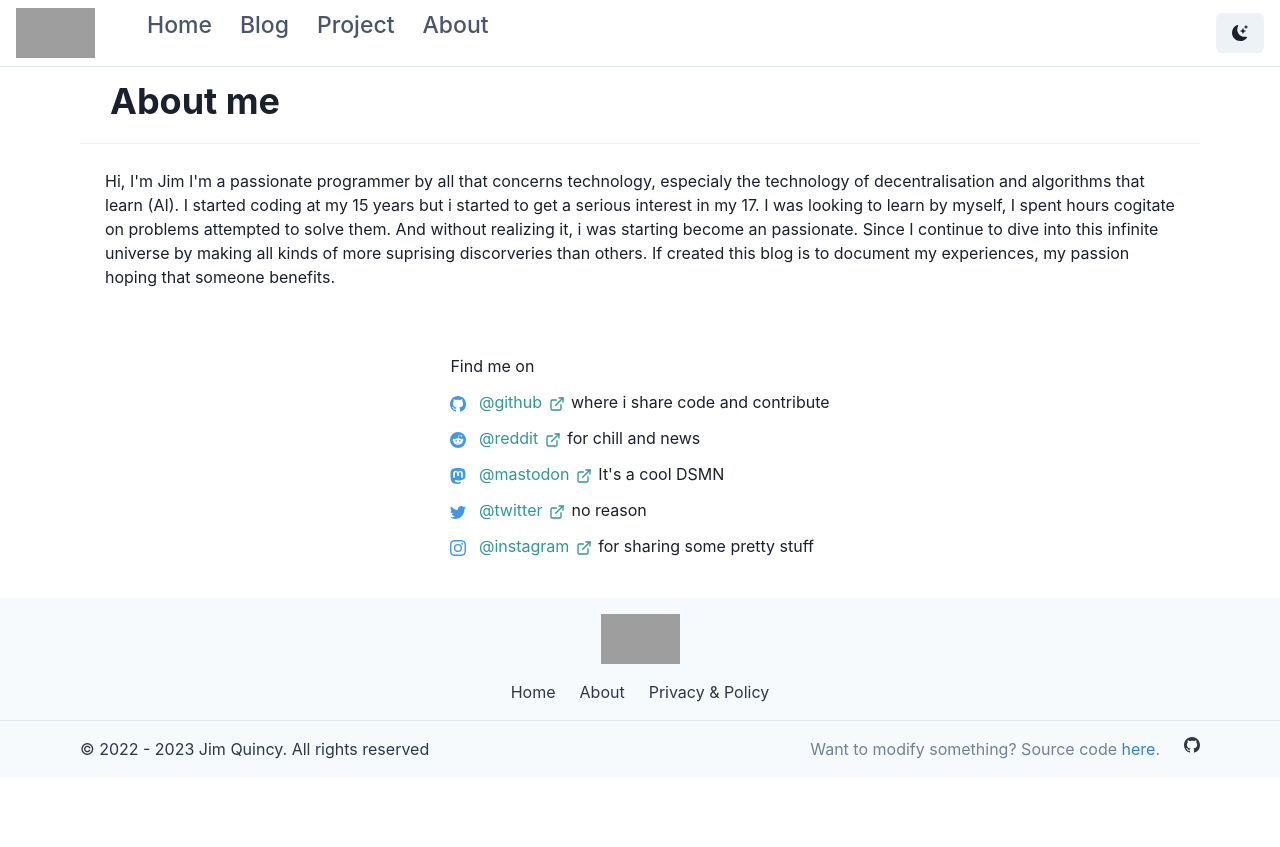
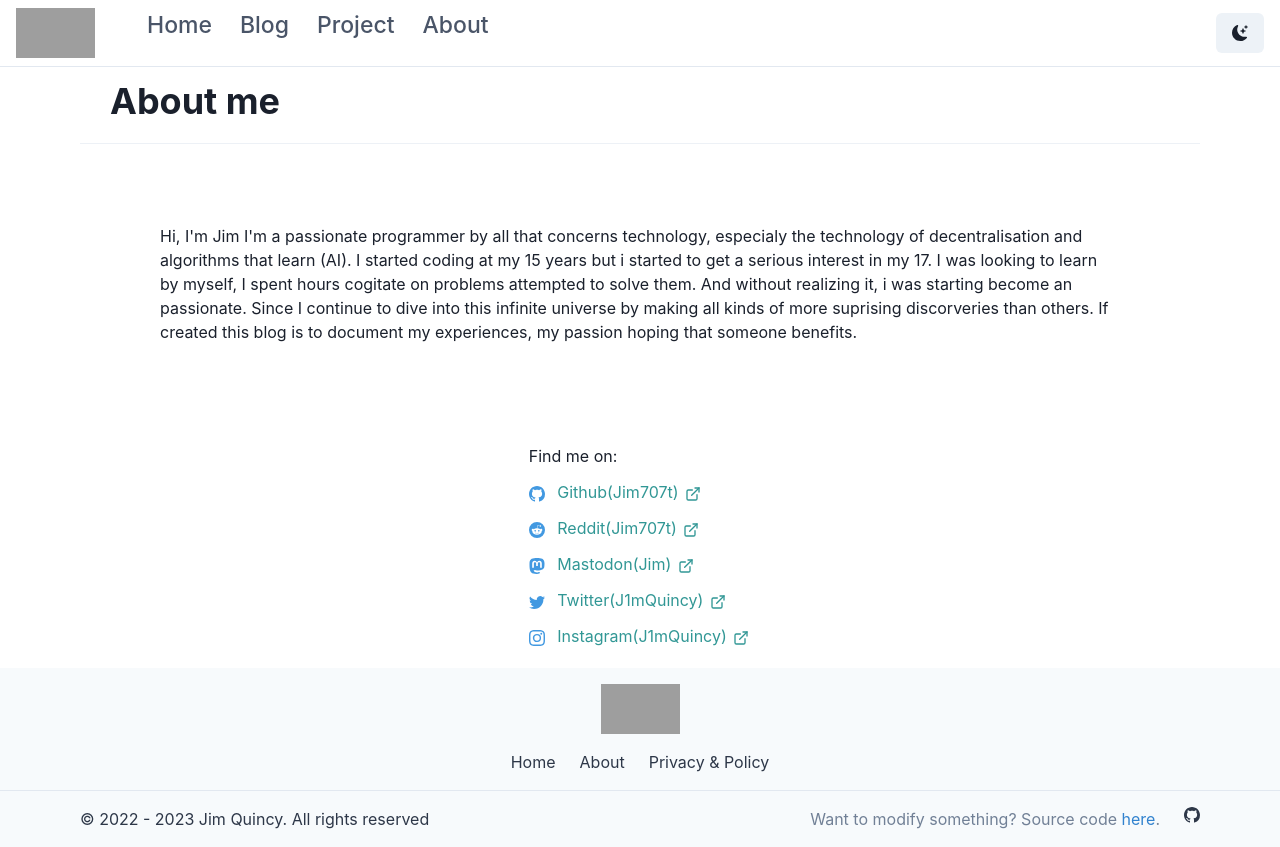
Before and after one commit to Jim707t/Quincy-Blog, a Next.js app: page /about in a window 1280 px wide. Before the commit the page ends 800 px from the top, so only its background shows below. Built offline with nearby package versions, Linux system fonts and the light colour scheme; grey boxes are pictures that could not be loaded.

Commit message:
small edit

```diff
--- a/src/pages/about.tsx
+++ b/src/pages/about.tsx
@@ -32,33 +32,33 @@ export default function about() {
         About me
       </Heading>
       <Divider marginTop="5" />
-      <Box margin="auto" display="flex" justifyContent="center" p={{base: 10, md:25}}>
+      <Box margin="auto" display="flex" justifyContent="center" p={{base: 10, md:20}}>
       <Text>
       {data.about.text}
       </Text>
      </Box>
-        <VStack p={10}>
+      <VStack p={5}>
     <List spacing={3}>
-      <Text>Find me on</Text>
+      <Text>Find me on:</Text>
         <ListItem>
           <ListIcon as={BsGithub} color='blue.400' />
-            <Link color='teal.500' href='https://github.com/Jim707t' isExternal> @github <ExternalLinkIcon mx='2px' /></Link> where i share code and contribute
+            <Link color='teal.500' href='https://github.com/Jim707t' isExternal> Github(Jim707t) <ExternalLinkIcon mx='2px' /></Link>
          </ListItem>
         <ListItem>
        <ListIcon as={BsReddit} color='blue.400' />
-       <Link color='teal.500' href='https://reddit.com/u/Jim707t' isExternal> @reddit <ExternalLinkIcon mx='2px' /></Link> for chill and news
+       <Link color='teal.500' href='https://reddit.com/u/Jim707t' isExternal> Reddit(Jim707t) <ExternalLinkIcon mx='2px' /></Link>
       </ListItem>
       <ListItem>
           <ListIcon as={BsMastodon} color='blue.400' />
-        <Link color='teal.500' href='https://cyberplace.social/@Jim' isExternal> @mastodon <ExternalLinkIcon mx='2px' /></Link> It's a cool DSMN
+        <Link color='teal.500' href='https://cyberplace.social/@Jim' isExternal> Mastodon(Jim) <ExternalLinkIcon mx='2px' /></Link>
        </ListItem>
        <ListItem>
       <ListIcon as={BsTwitter} color='blue.400' />
-      <Link color='teal.500' href='https://twitter.com/J1mQuincy' isExternal> @twitter <ExternalLinkIcon mx='2px' /></Link> no reason
+      <Link color='teal.500' href='https://twitter.com/J1mQuincy' isExternal> Twitter(J1mQuincy) <ExternalLinkIcon mx='2px' /></Link>
       </ListItem>
       <ListItem>
       <ListIcon as={BsInstagram} color='blue.400' />
-      <Link color='teal.500' href='https://instagram.com/j1mquincy' isExternal> @instagram <ExternalLinkIcon mx='2px' /></Link> for sharing some pretty stuff
+      <Link color='teal.500' href='https://instagram.com/j1mquincy' isExternal> Instagram(J1mQuincy) <ExternalLinkIcon mx='2px' /></Link>
      </ListItem>
 
     </List>
```
